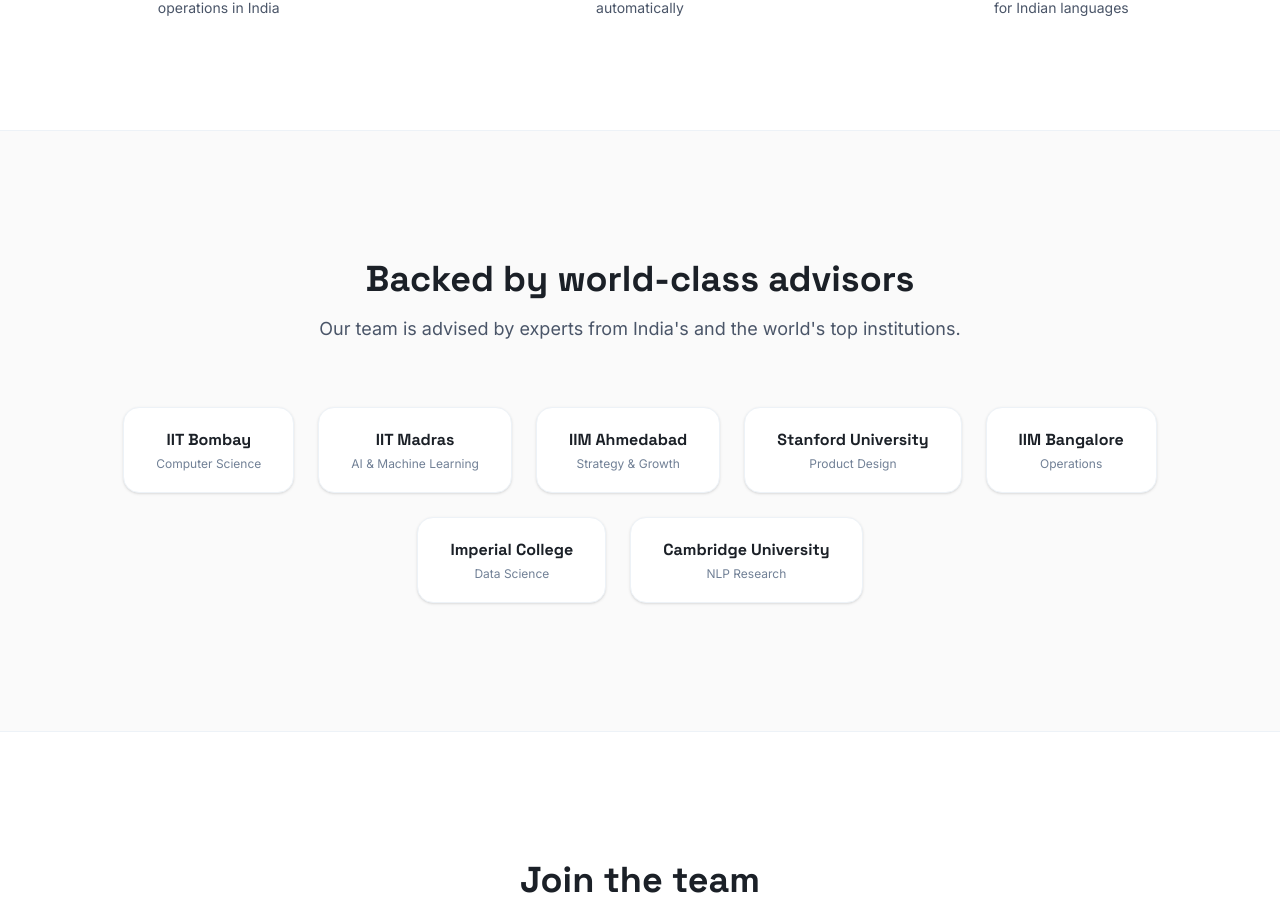
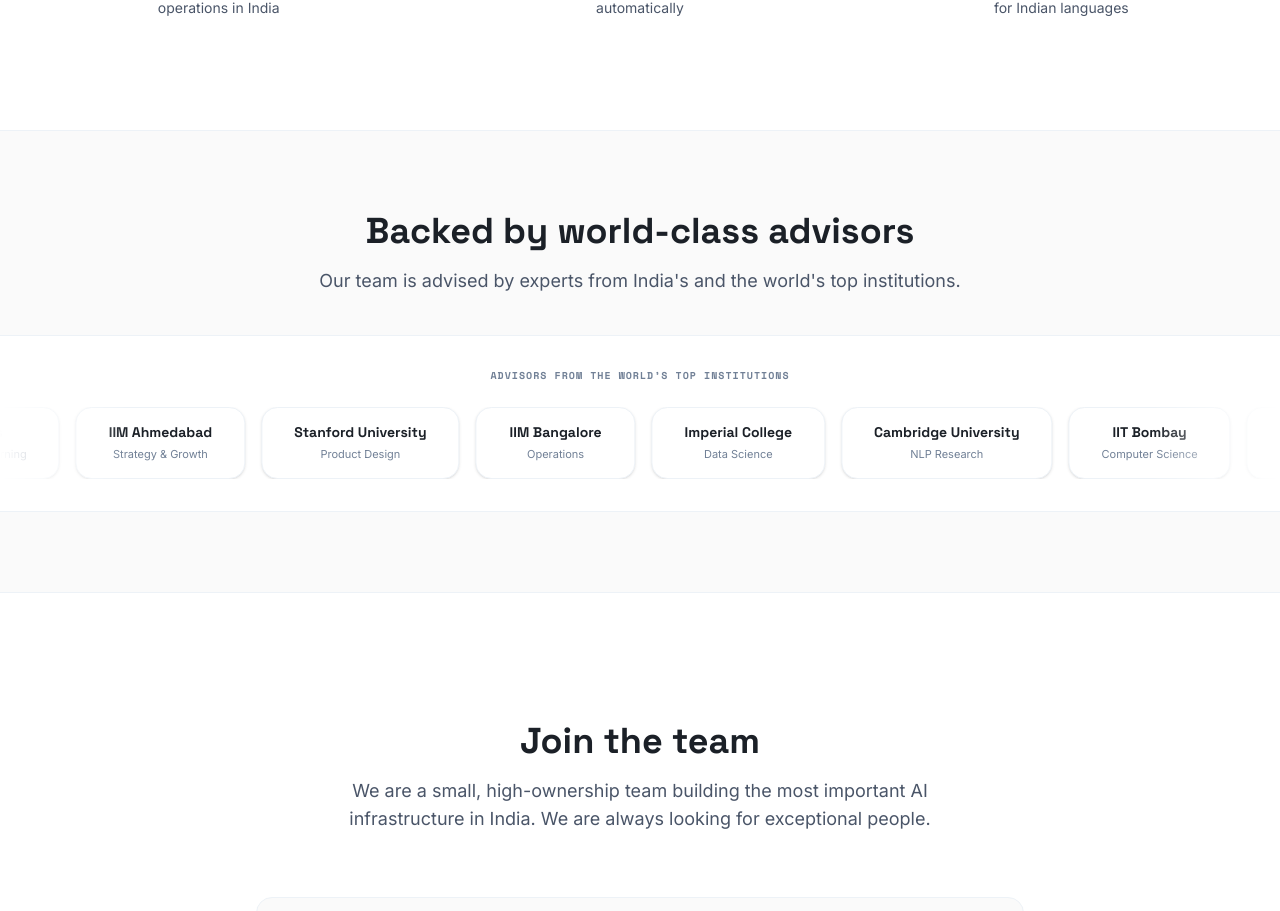
Before and after one commit to justcreate-shaurya/LeadVision-Website, a Next.js app: page /company in a window 1280 px wide. Shown: the part 934-1845 px from the top of the page. Built offline with nearby package versions, Linux system fonts and the light colour scheme.

Commit message:
logo update for companies, unis

```diff
--- a/src/app/company/page.tsx
+++ b/src/app/company/page.tsx
@@ -2,6 +2,7 @@
 import Link from "next/link";
 import { motion, Variants } from "framer-motion";
 import { ArrowRight, CheckCircle2, Users, Building2, MapPin, Briefcase } from "lucide-react";
+import { LogoMarquee } from "@/components/LogoMarquee";
 
 const fadeUp: Variants = { hidden: { opacity: 0, y: 30 }, visible: { opacity: 1, y: 0, transition: { duration: 0.7, ease: [0.16, 1, 0.3, 1] } } };
 const stagger: Variants = { hidden: { opacity: 0 }, visible: { opacity: 1, transition: { staggerChildren: 0.1 } } };
@@ -47,29 +48,14 @@
       </section>
 
       {/* ADVISORS */}
-      <section className="py-32">
-        <div className="max-w-7xl mx-auto px-6">
-          <motion.div initial="hidden" whileInView="visible" viewport={{ once: true }} variants={fadeUp} className="text-center mb-16">
+      <section className="py-20">
+        <div className="max-w-7xl mx-auto px-6 text-center mb-10">
+          <motion.div initial="hidden" whileInView="visible" viewport={{ once: true }} variants={fadeUp}>
             <h2 className="text-4xl font-display font-bold text-ink mb-4">Backed by world-class advisors</h2>
-            <p className="text-lg text-ink-soft max-w-2xl mx-auto">Our team is advised by experts from India's and the world's top institutions.</p>
+            <p className="text-lg text-ink-soft max-w-2xl mx-auto">Our team is advised by experts from India&apos;s and the world&apos;s top institutions.</p>
           </motion.div>
-          <div className="flex flex-wrap justify-center gap-6">
-            {[
-              { school: "IIT Bombay", dept: "Computer Science" },
-              { school: "IIT Madras", dept: "AI & Machine Learning" },
-              { school: "IIM Ahmedabad", dept: "Strategy & Growth" },
-              { school: "Stanford University", dept: "Product Design" },
-              { school: "IIM Bangalore", dept: "Operations" },
-              { school: "Imperial College", dept: "Data Science" },
-              { school: "Cambridge University", dept: "NLP Research" },
-            ].map(a => (
-              <div key={a.school} className="bg-white border border-slate-line px-8 py-5 rounded-2xl flex flex-col items-center text-center hover:-translate-y-1 transition-transform shadow-sm min-w-[160px]">
-                <div className="font-display font-bold text-ink text-base">{a.school}</div>
-                <div className="text-xs text-ink-faint mt-1">{a.dept}</div>
-              </div>
-            ))}
-          </div>
         </div>
+        <LogoMarquee />
       </section>
 
       {/* HIRING */}
--- a/src/app/globals.css
+++ b/src/app/globals.css
@@ -53,3 +53,13 @@
 
 .no-scrollbar::-webkit-scrollbar { display: none; }
 .no-scrollbar { -ms-overflow-style: none; scrollbar-width: none; }
+
+@keyframes marquee {
+  from { transform: translateX(0); }
+  to   { transform: translateX(-50%); }
+}
+
+@keyframes marquee-reverse {
+  from { transform: translateX(-50%); }
+  to   { transform: translateX(0); }
+}
--- a/src/app/page.tsx
+++ b/src/app/page.tsx
@@ -1,6 +1,7 @@
 "use client";
 
 import Link from "next/link";
+import { LogoMarquee } from "@/components/LogoMarquee";
 import { motion, Variants } from "framer-motion";
 import {
   Zap, Brain, Volume2, IndianRupee, Target, GitBranch, ArrowRight,
@@ -188,16 +189,8 @@
       </section>
 
       {/* ADVISORS STRIP */}
-      <section className="border-y border-slate-line bg-white py-8 overflow-hidden">
-        <div className="max-w-7xl mx-auto px-4 sm:px-6">
-          <p className="font-mono text-[10px] font-bold text-ink-faint tracking-widest uppercase text-center mb-5">Advisors from</p>
-          <div className="flex flex-wrap justify-center gap-4 sm:gap-8 md:gap-12 opacity-50 grayscale">
-            {["IIT Bombay", "IIT Madras", "IIM Ahmedabad", "Stanford", "IIM Bangalore", "Imperial College", "Cambridge"].map(name => (
-              <span key={name} className="font-display font-bold text-sm sm:text-base text-ink">{name}</span>
-            ))}
-          </div>
-        </div>
-      </section>
+      <LogoMarquee />
+
 
       {/* BENEFITS GRID */}
       <section className="py-20 md:py-32 bg-background">
--- /dev/null
+++ b/src/components/LogoMarquee.tsx
@@ -0,0 +1,54 @@
+"use client";
+
+// Infinite horizontal marquee — pure CSS animation, no JS scroll
+// Duplicate the list to create seamless loop
+
+const institutions = [
+  { name: "IIT Bombay", sub: "Computer Science" },
+  { name: "IIT Madras", sub: "AI & Machine Learning" },
+  { name: "IIM Ahmedabad", sub: "Strategy & Growth" },
+  { name: "Stanford University", sub: "Product Design" },
+  { name: "IIM Bangalore", sub: "Operations" },
+  { name: "Imperial College", sub: "Data Science" },
+  { name: "Cambridge University", sub: "NLP Research" },
+];
+
+// Duplicate for seamless infinite loop
+const items = [...institutions, ...institutions];
+
+export function LogoMarquee() {
+  return (
+    <section className="border-y border-slate-line bg-white py-8 overflow-hidden">
+      <p className="font-mono text-[10px] font-bold text-ink-faint tracking-widest uppercase text-center mb-6">
+        Advisors from the world&rsquo;s top institutions
+      </p>
+      <div
+        className="relative w-full overflow-hidden"
+        style={{
+          maskImage: "linear-gradient(to right, transparent, black 10%, black 90%, transparent)",
+          WebkitMaskImage: "linear-gradient(to right, transparent, black 10%, black 90%, transparent)",
+        }}
+      >
+        <div
+          className="flex gap-4 w-max"
+          style={{
+            animation: "marquee 28s linear infinite",
+          }}
+        >
+          {items.map((inst, i) => (
+            <div
+              key={i}
+              className="flex-shrink-0 flex flex-col items-center justify-center px-8 py-4 min-w-[160px] bg-white border border-slate-line rounded-2xl shadow-sm"
+            >
+              {/* Institution wordmark */}
+              <span className="font-display font-bold text-sm text-ink text-center leading-tight">
+                {inst.name}
+              </span>
+              <span className="font-body text-[11px] text-ink-faint mt-1 text-center">{inst.sub}</span>
+            </div>
+          ))}
+        </div>
+      </div>
+    </section>
+  );
+}
--- /dev/null
+++ b/src/components/logos.ts
@@ -0,0 +1,50 @@
+// Inline SVG Logos for institutions
+// Used in the infinite marquee strip
+
+export const logos = [
+  {
+    name: "IIT Bombay",
+    svg: `<svg viewBox="0 0 200 60" xmlns="http://www.w3.org/2000/svg">
+      <text x="50%" y="55%" dominant-baseline="middle" text-anchor="middle" font-family="Georgia, serif" font-size="18" font-weight="700" fill="currentColor" letter-spacing="-0.5">IIT Bombay</text>
+    </svg>`,
+  },
+  {
+    name: "IIT Madras",
+    svg: `<svg viewBox="0 0 200 60" xmlns="http://www.w3.org/2000/svg">
+      <text x="50%" y="55%" dominant-baseline="middle" text-anchor="middle" font-family="Georgia, serif" font-size="18" font-weight="700" fill="currentColor" letter-spacing="-0.5">IIT Madras</text>
+    </svg>`,
+  },
+  {
+    name: "IIM Ahmedabad",
+    svg: `<svg viewBox="0 0 220 60" xmlns="http://www.w3.org/2000/svg">
+      <text x="50%" y="55%" dominant-baseline="middle" text-anchor="middle" font-family="Georgia, serif" font-size="17" font-weight="700" fill="currentColor" letter-spacing="-0.3">IIM Ahmedabad</text>
+    </svg>`,
+  },
+  {
+    name: "Stanford",
+    svg: `<svg viewBox="0 0 180 60" xmlns="http://www.w3.org/2000/svg">
+      <text x="50%" y="38%" dominant-baseline="middle" text-anchor="middle" font-family="Georgia, serif" font-size="13" font-weight="400" fill="currentColor" letter-spacing="2">STANFORD</text>
+      <text x="50%" y="68%" dominant-baseline="middle" text-anchor="middle" font-family="Georgia, serif" font-size="11" font-weight="400" fill="currentColor" letter-spacing="1.5" opacity="0.7">UNIVERSITY</text>
+    </svg>`,
+  },
+  {
+    name: "IIM Bangalore",
+    svg: `<svg viewBox="0 0 220 60" xmlns="http://www.w3.org/2000/svg">
+      <text x="50%" y="55%" dominant-baseline="middle" text-anchor="middle" font-family="Georgia, serif" font-size="17" font-weight="700" fill="currentColor" letter-spacing="-0.3">IIM Bangalore</text>
+    </svg>`,
+  },
+  {
+    name: "Imperial College",
+    svg: `<svg viewBox="0 0 210 60" xmlns="http://www.w3.org/2000/svg">
+      <text x="50%" y="36%" dominant-baseline="middle" text-anchor="middle" font-family="Georgia, serif" font-size="13" font-weight="700" fill="currentColor" letter-spacing="0.5">IMPERIAL</text>
+      <text x="50%" y="66%" dominant-baseline="middle" text-anchor="middle" font-family="Georgia, serif" font-size="11" font-weight="400" fill="currentColor" letter-spacing="0.5" opacity="0.7">COLLEGE LONDON</text>
+    </svg>`,
+  },
+  {
+    name: "Cambridge",
+    svg: `<svg viewBox="0 0 200 60" xmlns="http://www.w3.org/2000/svg">
+      <text x="50%" y="36%" dominant-baseline="middle" text-anchor="middle" font-family="Georgia, serif" font-size="11" font-weight="400" fill="currentColor" letter-spacing="2">UNIVERSITY OF</text>
+      <text x="50%" y="68%" dominant-baseline="middle" text-anchor="middle" font-family="Georgia, serif" font-size="14" font-weight="700" fill="currentColor" letter-spacing="1">CAMBRIDGE</text>
+    </svg>`,
+  },
+];
```
Also changed, not shown: public/logos/iit-madras.svg (added).
